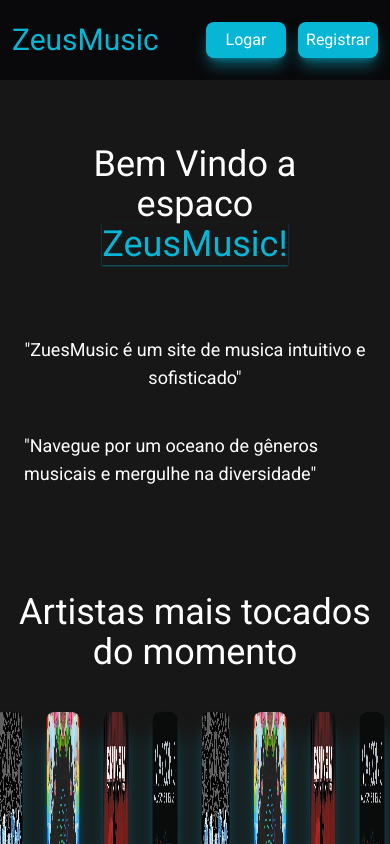
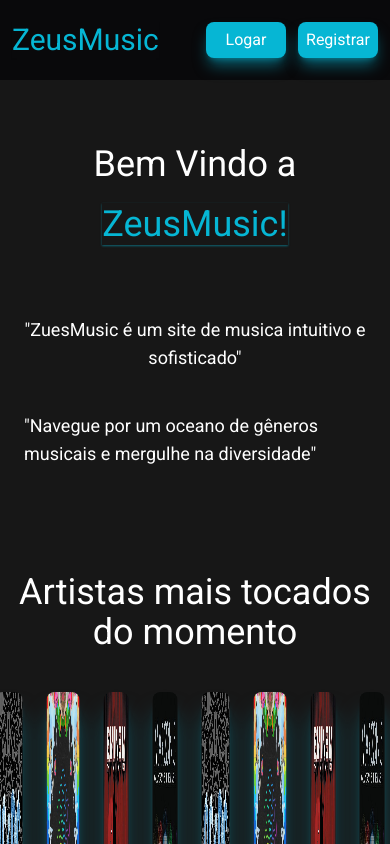
Before and after one commit to GabrielAlbanez/NextZeusMusic, a Next.js app: page / in a window 390 px wide. Shown: the top 844 px of the page. Built offline with nearby package versions, Linux system fonts and the light colour scheme.

Commit message:
responsividade 4

```diff
--- a/src/app/components/Espacamento.jsx
+++ b/src/app/components/Espacamento.jsx
@@ -1,7 +1,6 @@
 const Espacamento = () =>{
  return(
-    <div className="h-10">
-         <h1 className="text-white">espaco</h1>
+    <div className="h-5">
     </div>
  )
 
--- a/src/app/components/Main.jsx
+++ b/src/app/components/Main.jsx
@@ -1,4 +1,5 @@
-"use client";
+"use client"
+
 import { useState, useEffect } from "react";
 import Espacamento from "./Espacamento";
 import ZeusCard from "../assets/img/ZeusCard.jpg";
@@ -34,6 +35,14 @@ export default function Main() {
 
     function colocarTamnho() {
       setTamanhoTela(window.innerWidth);
+      window.addEventListener('resize', refrshPage);
+    }
+
+     // essa function vai refazer o load da pagina ai eu coloco ela ali na colocar tamanho ass
+     // toda vez que acontecer resize ou seja mudar o valor da tela vai chamar essa fuction ass vai resetar o tamho da tela e dar um refresh na pagina
+
+    function refrshPage(){
+      location.reload();
     }
 
     // server para que acontesa um evento de resize ou seja toda vez que o tamnho de tala for redefinido vai chamar a funcition colocarTamnho consequentemente redefinindo o state de tamanho
@@ -43,9 +52,13 @@ export default function Main() {
     // usase o return no useEfect para quando o componente for desmontado
 
     return () => {
-      window.removeEventListener("resize", colocarTamnho);
+
+      window.removeEventListener("resize", colocarTamnho,);
+
     };
   }, []);
+
+
 
   console.log(tamanhoTela);
 
@@ -58,7 +71,7 @@ export default function Main() {
     >
       <section className="py-16 sm:py-32 px-6 sm:px-10 flex flex-col gap-10 sm:gap-20 justify-center items-center ">
         <h1 className="text-white text-4xl text-center sm:text-7xl">
-          Bem Vindo a {tamanhoTela < 412 ? <Espacamento /> : null}
+          Bem Vindo a {tamanhoTela < 400 ? <Espacamento />  : false}
           <span className="text-cyan-500 shadow-sm shadow-cyan-500/50">
             ZeusMusic!
           </span>{" "}
@@ -79,7 +92,7 @@ export default function Main() {
           Artistas mais tocados do momento
         </h1>
         <figure className="flex items-center justify-center relative">
-          <motion.div className="carousel flex relative">
+          <motion.div className="carousel flex relative ">
             <motion.div
               animate={{
                 x: ["0%", "10%", "-10%", "0%"],
@@ -90,12 +103,12 @@ export default function Main() {
                 ease: "linear",
                 yoyo: Infinity,
               }}
-              className="flex gap-6 items-center justify-center"
+              className="flex gap-6 items-center justify-center "
             >
               {imagens.map((imagenzinha) => (
                 <motion.div
                   key={imagenzinha}
-                  className="min-w-400px min-h-200px"
+                  className="min-w-400px min-h-200px "
                 >
                   <Image
                     src={imagenzinha}
```
